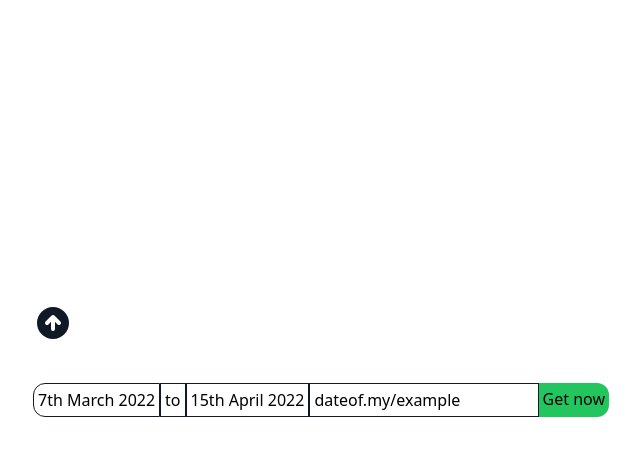
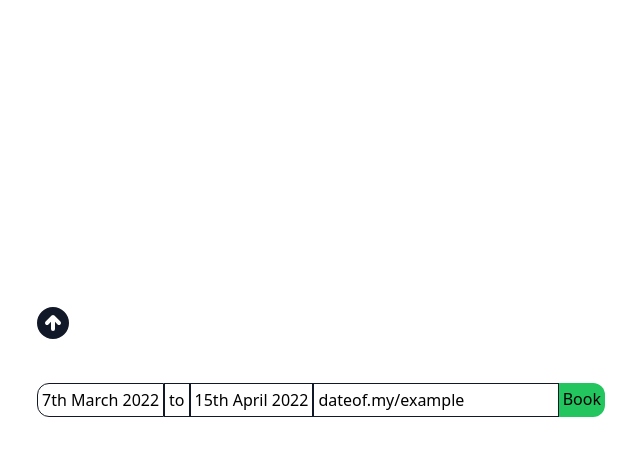
Before and after one commit to supmir/dateof, a Next.js app: page / in a window 1280 px wide. Both pictures are taken after a click on the button "Check". Shown: the top 456 px of the page, without its empty margins (319-959 px from the left). Built offline with nearby package versions, Linux system fonts and the light colour scheme.

Commit message:
Animation complete

```diff
--- a/components/animator.js
+++ b/components/animator.js
@@ -1,53 +1,34 @@
 import { motion } from "framer-motion";
 export default function Animator(props) {
-  const { animation, children } = props;
+  const { start, animation, end, children } = props;
+  const locations = {
+    top: {
+      y: "-100vh",
+      opacity: 0,
+    },
+    bottom: {
+      y: "100vh",
+      opacity: 0,
+    },
+  };
   const animations = {
-    moveUp: {
-      hidden: {
-        y: "-100vh",
-        opacity: 0,
-      },
-      visible: {
-        y: "0",
-        opacity: 1,
-        transition: {
-          duration: "0.5",
-          // damping: 1,
-          // stiffness: 10,
-        },
-      },
-      exit: {
-        y: "100vh",
-        opacity: 0,
-      },
-    },
-    moveDown: {
-      hidden: {
-        y: "100vh",
-        opacity: 0,
-      },
-      visible: {
-        y: "0",
-        opacity: 1,
-        transition: {
-          duration: "0.5",
-          // damping: 1,
-          // stiffness: 10,
-        },
-      },
-      exit: {
-        y: "-100vh",
-        opacity: 0,
+    default: {
+      y: "0",
+      opacity: 1,
+      transition: {
+        duration: "0.1",
+        type: "spring",
+        damping: 15,
+        stiffness: 200,
       },
     },
   };
   return (
     <motion.div
       className="m-auto flex w-full max-w-xl"
-      variants={animations[animation]}
-      initial="hidden"
-      animate="visible"
-      exit="exit"
+      initial={locations[start]}
+      animate={animations[animation]}
+      exit={locations[end]}
     >
       {children}
     </motion.div>
--- a/components/result.js
+++ b/components/result.js
@@ -3,11 +3,11 @@ import Animator from "./animator";
 export default function Result(props) {
   const { setQuery } = props;
   return (
-    <Animator animation="moveUp">
+    <Animator start="bottom" animation="default" end="bottom">
       <div className="fixed -mt-20" onClick={() => setQuery("")}>
         <ArrowCircleUpIcon className="block h-10 w-10 text-gray-900" />
       </div>
-      <span className="border border-gray-900 rounded-l-xl p-1">
+      <span className="border border-gray-900 rounded-l-xl p-1 ml-1">
         7th March 2022
       </span>
       <span className="border border-gray-900 p-1">to</span>
@@ -15,7 +15,7 @@ export default function Result(props) {
       <span className="border border-gray-900 p-1 flex-1">
         dateof.my/example
       </span>
-      <span className="bg-green-500 rounded-r-xl p-1">Get now</span>
+      <span className="bg-green-500 rounded-r-xl p-1 mr-1">Book</span>
     </Animator>
   );
 }
--- a/components/search.js
+++ b/components/search.js
@@ -3,8 +3,8 @@ import Animator from "./animator";
 export default function Search(props) {
   const { setQuery } = props;
   return (
-    <Animator animation="moveDown">
-      <div className="m-auto flex w-full max-w-xl">
+    <Animator start="top" animation="default" end="top">
+      <div className="m-auto flex w-full max-w-xl mx-1">
         <span className="bg-gray-500 rounded-l-xl p-1">dateof.my/</span>
         <input
           type="text"
--- a/pages/index.js
+++ b/pages/index.js
@@ -6,16 +6,16 @@ import Search from "../components/search";
 export default function Home() {
   const [query, setQuery] = useState("");
   return (
-    <div className="w-full h-screen flex">
+    <div className="w-full h-screen flex flex-col">
       <AnimatePresence
         // initial={false}
         exitBeforeEnter={true}
         // onExitComplete={() => null}
       >
-        {query ? (
+        {!query ? (
+          <Search setQuery={setQuery} key="search" />
+        ) : (
           <Result setQuery={setQuery} key="result" />
-        ) : (
-          <Search setQuery={setQuery} key="search" />
         )}
       </AnimatePresence>
     </div>
```
